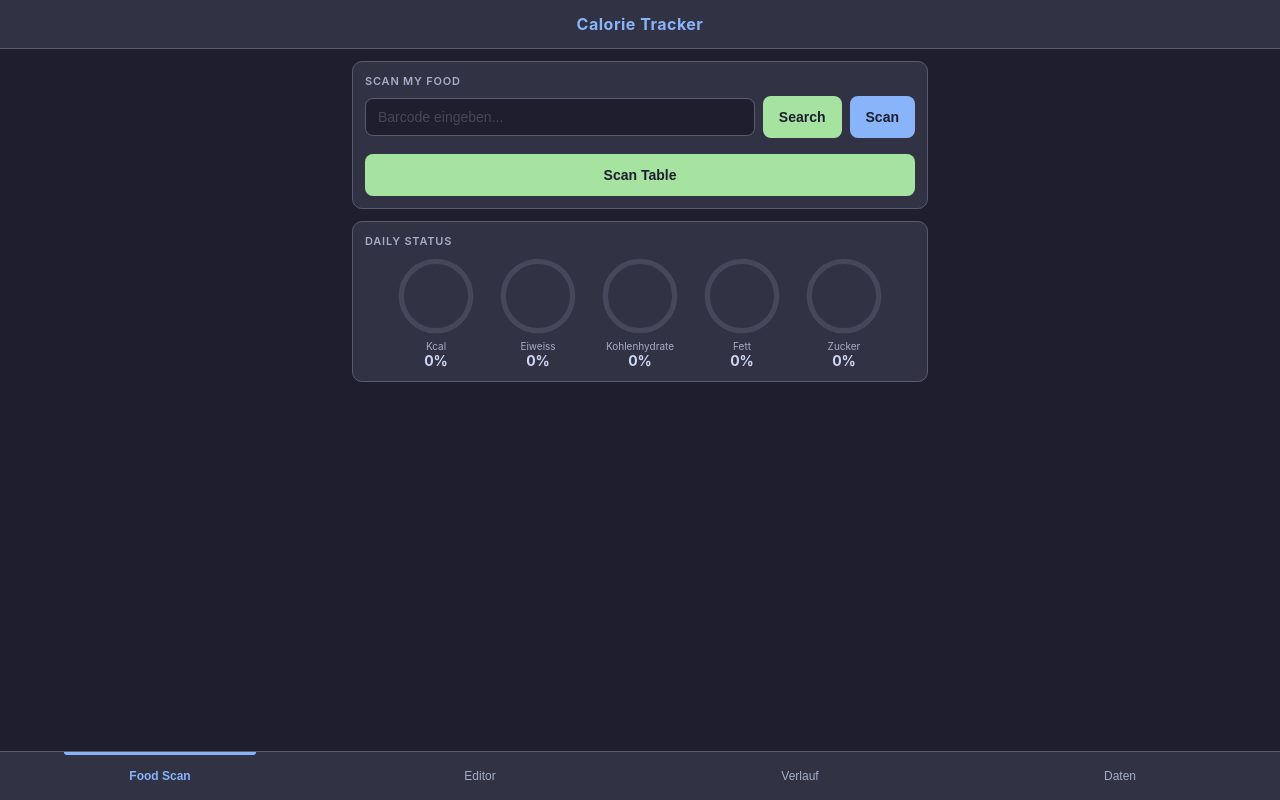
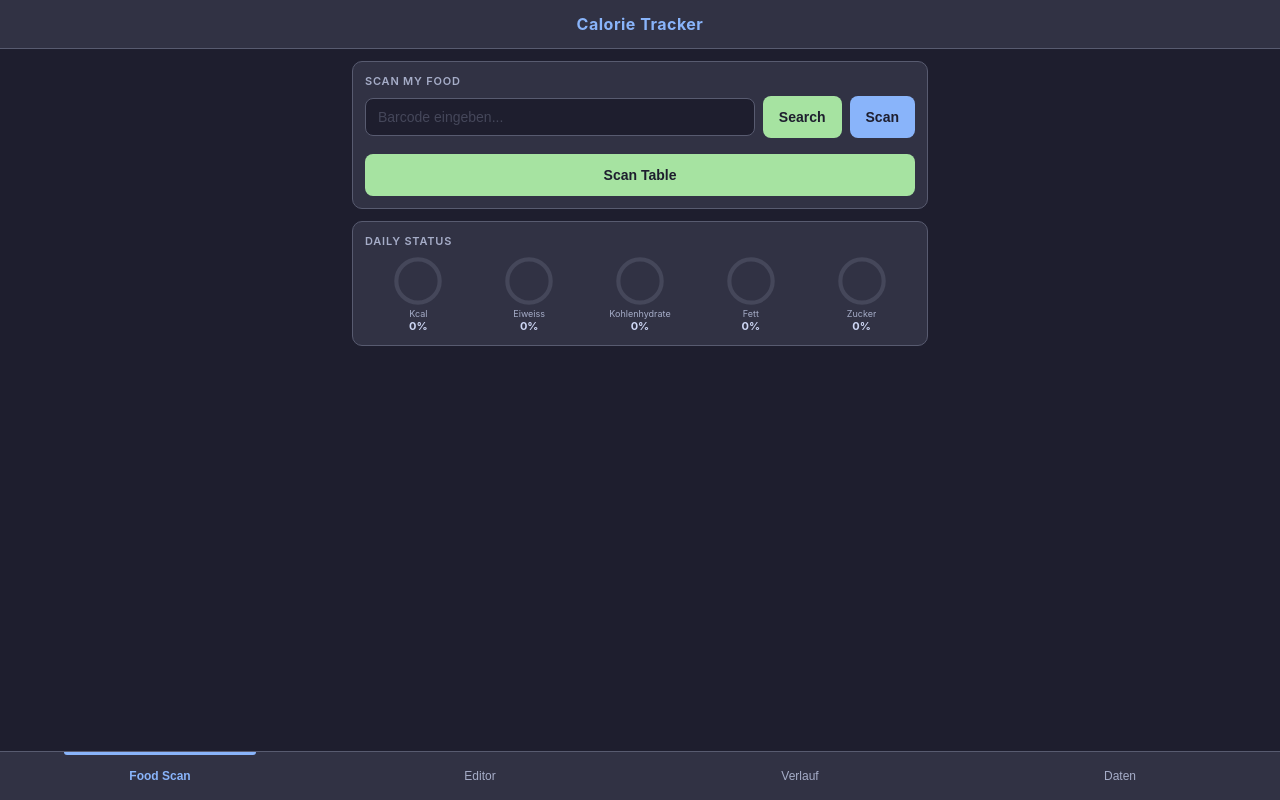
Before and after one commit to Gimmli67/KCAL, a plain HTML site: page index.html in a window 1280 px wide. Drawn offline with Linux system fonts and the light colour scheme.

Commit message:
Add files via upload

```diff
--- a/app.js
+++ b/app.js
@@ -622,10 +622,11 @@ function updateDailyCircles() {
         const valEl = $('circle-' + id + '-val');
         if (circle) {
             circle.style.strokeDashoffset = offset;
+            circle.classList.remove('over', 'warn');
             if (pct > 100) {
                 circle.classList.add('over');
-            } else {
-                circle.classList.remove('over');
+            } else if (pct > 80) {
+                circle.classList.add('warn');
             }
         }
         if (valEl) valEl.textContent = pct + '%';
--- a/style.css
+++ b/style.css
@@ -440,46 +440,53 @@ button:active {
 /* === Status Circles === */
 .status-circles {
   display: flex;
-  flex-wrap: wrap;
-  justify-content: center;
-  gap: 12px;
+  justify-content: space-between;
+  gap: 4px;
 }
 .circle-item {
   display: flex;
   flex-direction: column;
   align-items: center;
-  width: 90px;
+  flex: 1;
+  min-width: 0;
 }
 .circle-svg {
-  width: 80px;
-  height: 80px;
+  width: 50px;
+  height: 50px;
   transform: rotate(-90deg);
 }
 .circle-bg {
   fill: none;
   stroke: var(--overlay);
-  stroke-width: 8;
+  stroke-width: 10;
 }
 .circle-fg {
   fill: none;
   stroke: var(--green);
-  stroke-width: 8;
+  stroke-width: 10;
   stroke-linecap: round;
   stroke-dasharray: 326.7;
   stroke-dashoffset: 326.7;
   transition: stroke-dashoffset 0.6s ease, stroke 0.3s ease;
 }
+.circle-fg.warn {
+  stroke: var(--yellow);
+}
 .circle-fg.over {
   stroke: var(--red);
 }
 .circle-label {
-  font-size: 10px;
+  font-size: 9px;
   color: var(--subtext);
-  margin-top: 4px;
+  margin-top: 2px;
   text-align: center;
+  white-space: nowrap;
+  overflow: hidden;
+  text-overflow: ellipsis;
+  max-width: 100%;
 }
 .circle-value {
-  font-size: 14px;
+  font-size: 11px;
   font-weight: 700;
   color: var(--text);
 }
```
